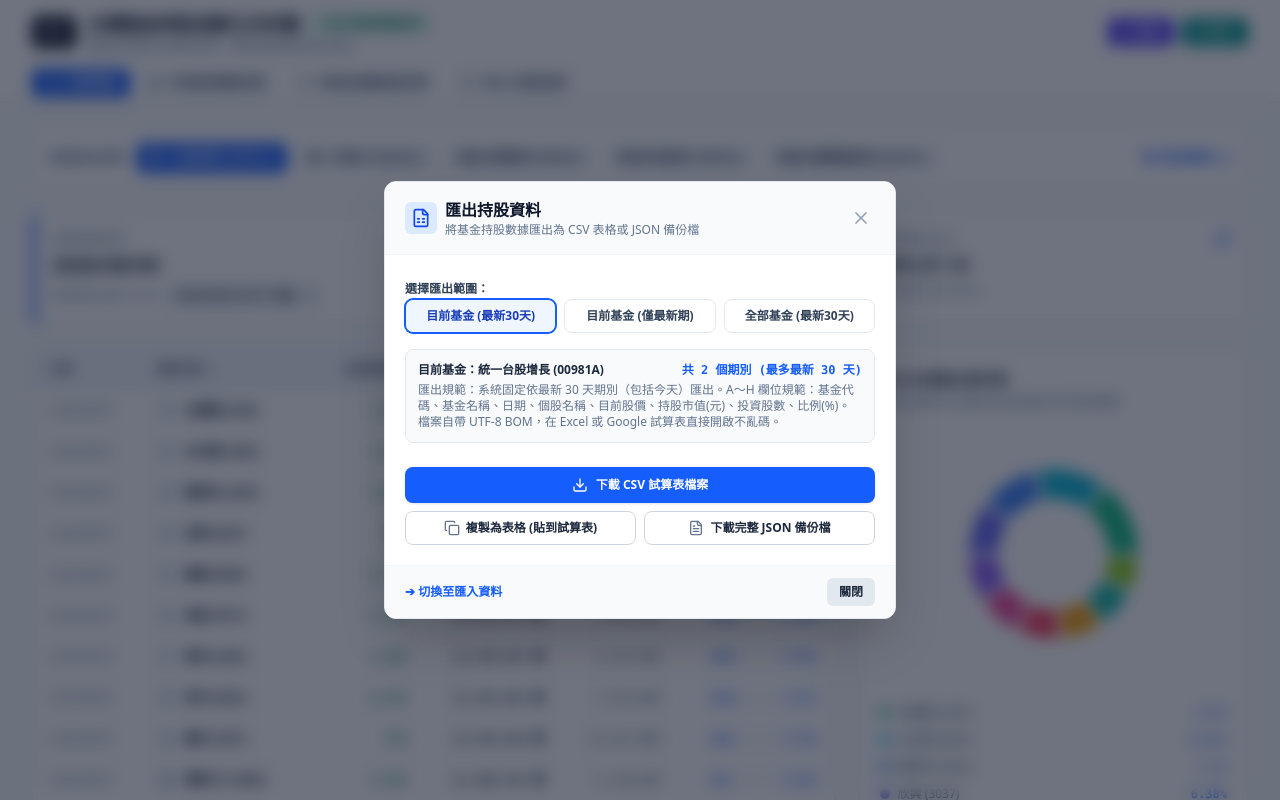
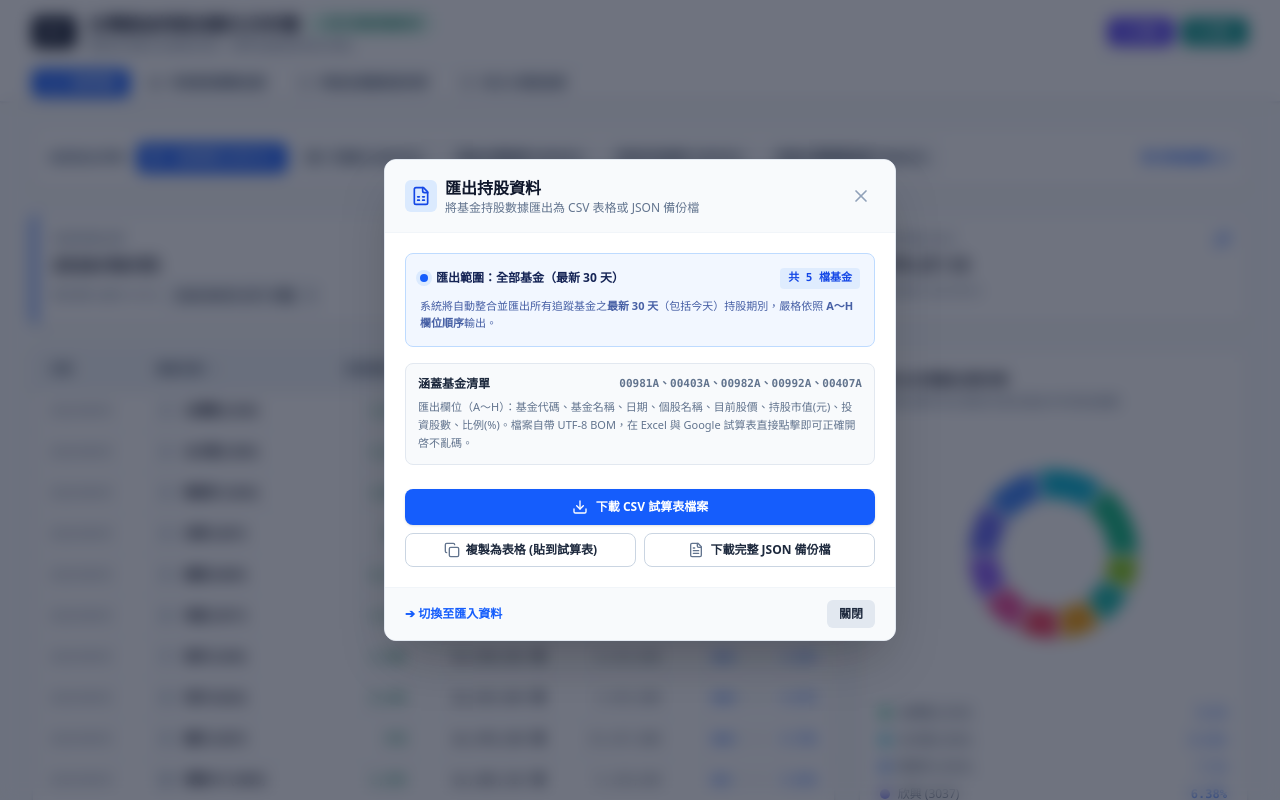
Before and after one commit to optionshow/ETF88, a React (Vite) app: page / in a window 1280 px wide. Both pictures are taken after a click on the button "匯出". Shown: the top 800 px of the page. Built offline with nearby package versions, Linux system fonts and the light colour scheme.

Commit message:
refactor: simplify export and import scopes to all funds
Removed redundant UI controls for selecting export/import scopes to enforce a consistent "all funds" approach. This streamlines the user workflow by removing unnecessary configuration steps.

```diff
--- a/src/components/ExportModal.tsx
+++ b/src/components/ExportModal.tsx
@@ -17,7 +17,6 @@ export const ExportModal: React.FC<ExportModalProps> = ({
   selectedFundId,
   onSwitchToImport,
 }) => {
-  const [exportScope, setExportScope] = useState<'current_all' | 'current_latest' | 'all_funds'>('current_all');
   const [copied, setCopied] = useState(false);
 
   if (!isOpen) return null;
@@ -33,16 +32,12 @@ export const ExportModal: React.FC<ExportModalProps> = ({
     const headers = ['基金代碼', '基金名稱', '日期', '個股名稱', '目前股價', '持股市值(元)', '投資股數', '比例(%)'];
     const rows: string[][] = [headers];
 
-    const fundsToExport = exportScope === 'all_funds' ? validFunds : (currentFund ? [currentFund] : []);
-
-    fundsToExport.forEach((fund) => {
+    // 匯出範圍：固定為全部基金（最新 30 天）
+    validFunds.forEach((fund) => {
       if (!fund) return;
       const cleanCode = String(fund.code || '').replace('.TW', '');
       const fundName = String(fund.name || '');
-      const snapshotsToExport =
-        exportScope === 'current_latest'
-          ? (fund.snapshots || []).slice(0, 1)
-          : (fund.snapshots || []).slice(0, 30);
+      const snapshotsToExport = (fund.snapshots || []).slice(0, 30);
 
       snapshotsToExport.forEach((snapshot) => {
         const dateStr = String(snapshot.date || snapshot.asOfDate || '').replace(/-/g, '/');
@@ -79,12 +74,8 @@ export const ExportModal: React.FC<ExportModalProps> = ({
     const url = URL.createObjectURL(blob);
     const link = document.createElement('a');
 
-    const fundCode = currentFund ? currentFund.code.replace('.TW', '') : 'ALL';
     const timestamp = new Date().toISOString().slice(0, 10).replace(/-/g, '');
-    const filename =
-      exportScope === 'all_funds'
-        ? `台灣主動基金最新30天持股總表_${timestamp}.csv`
-        : `${fundCode}_${currentFund.name}_最新30天持股明細_${timestamp}.csv`;
+    const filename = `台灣主動基金最新30天持股總表_${timestamp}.csv`;
 
     link.setAttribute('href', url);
     link.setAttribute('download', filename);
@@ -96,7 +87,7 @@ export const ExportModal: React.FC<ExportModalProps> = ({
 
   const handleDownloadJson = () => {
     // 確保 JSON 備份檔也限制在最新 30 天
-    const cleanFundsForExport = funds.map((f) => ({
+    const cleanFundsForExport = validFunds.map((f) => ({
       ...f,
       snapshots: (f.snapshots || []).slice(0, 30),
     }));
@@ -151,54 +142,32 @@ export const ExportModal: React.FC<ExportModalProps> = ({
 
         {/* Content */}
         <div className="p-5 space-y-4">
-          {/* Scope selection */}
-          <div className="space-y-1.5">
-            <label className="text-xs font-bold text-slate-700">選擇匯出範圍：</label>
-            <div className="grid grid-cols-3 gap-2">
-              <button
-                type="button"
-                onClick={() => setExportScope('current_all')}
-                className={`py-2 px-3 text-xs font-semibold rounded-lg border text-center transition-all ${
-                  exportScope === 'current_all'
-                    ? 'border-blue-600 bg-blue-50 text-blue-800 ring-1 ring-blue-600'
-                    : 'border-slate-200 bg-white text-slate-700 hover:bg-slate-50'
-                }`}
-              >
-                目前基金 (最新30天)
-              </button>
-              <button
-                type="button"
-                onClick={() => setExportScope('current_latest')}
-                className={`py-2 px-3 text-xs font-semibold rounded-lg border text-center transition-all ${
-                  exportScope === 'current_latest'
-                    ? 'border-blue-600 bg-blue-50 text-blue-800 ring-1 ring-blue-600'
-                    : 'border-slate-200 bg-white text-slate-700 hover:bg-slate-50'
-                }`}
-              >
-                目前基金 (僅最新期)
-              </button>
-              <button
-                type="button"
-                onClick={() => setExportScope('all_funds')}
-                className={`py-2 px-3 text-xs font-semibold rounded-lg border text-center transition-all ${
-                  exportScope === 'all_funds'
-                    ? 'border-blue-600 bg-blue-50 text-blue-800 ring-1 ring-blue-600'
-                    : 'border-slate-200 bg-white text-slate-700 hover:bg-slate-50'
-                }`}
-              >
-                全部基金 (最新30天)
-              </button>
+          {/* Fixed Scope Display */}
+          <div className="bg-blue-50/80 border border-blue-200 rounded-lg p-3.5 space-y-2">
+            <div className="flex items-center justify-between">
+              <div className="flex items-center space-x-2">
+                <span className="inline-flex items-center justify-center w-2 h-2 rounded-full bg-blue-600 ring-4 ring-blue-100"></span>
+                <span className="text-xs font-bold text-blue-950">匯出範圍：全部基金（最新 30 天）</span>
+              </div>
+              <span className="text-blue-700 font-mono font-semibold bg-blue-100/80 px-2 py-0.5 rounded text-[11px]">
+                共 {validFunds.length} 檔基金
+              </span>
             </div>
+            <p className="text-[11px] text-blue-900/80 leading-relaxed">
+              系統將自動整合並匯出所有追蹤基金之<strong>最新 30 天</strong>（包括今天）持股期別，嚴格依照 <strong>A～H 欄位順序</strong>輸出。
+            </p>
           </div>
 
-          {/* Current Selection summary */}
-          <div className="bg-slate-50 border border-slate-200 rounded-lg p-3 text-xs text-slate-600 space-y-1">
-            <div className="font-semibold text-slate-800 flex items-center justify-between">
-              <span>目前基金：{currentFund?.name || '未指定'} ({currentFund?.code ? currentFund.code.replace('.TW', '') : ''})</span>
-              <span className="text-blue-600 font-mono">共 {Math.min(currentFund?.snapshots?.length || 0, 30)} 個期別 (最多最新 30 天)</span>
+          {/* Export Content Details */}
+          <div className="bg-slate-50 border border-slate-200 rounded-lg p-3 text-xs text-slate-600 space-y-1.5">
+            <div className="font-semibold text-slate-800 flex items-center justify-between text-xs">
+              <span>涵蓋基金清單</span>
+              <span className="text-slate-500 font-mono text-[11px]">
+                {validFunds.map((f) => f.code.replace('.TW', '')).join('、')}
+              </span>
             </div>
-            <p className="text-slate-500">
-              匯出規範：系統固定依最新 30 天期別（包括今天）匯出。A～H 欄位規範：基金代碼、基金名稱、日期、個股名稱、目前股價、持股市值(元)、投資股數、比例(%)。檔案自帶 UTF-8 BOM，在 Excel 或 Google 試算表直接開啟不亂碼。
+            <p className="text-slate-500 text-[11px] leading-relaxed">
+              匯出欄位（A～H）：基金代碼、基金名稱、日期、個股名稱、目前股價、持股市值(元)、投資股數、比例(%)。檔案自帶 UTF-8 BOM，在 Excel 與 Google 試算表直接點擊即可正確開啓不亂碼。
             </p>
           </div>
 
--- a/src/components/ImportModal.tsx
+++ b/src/components/ImportModal.tsx
@@ -664,29 +664,16 @@ export const ImportModal: React.FC<ImportModalProps> = ({
             </div>
           </div>
 
-          {/* Default Target Fund Selector (used when row doesn't specify fund) */}
-          {!isJsonBackup && targetList.length <= 1 && (
-            <div className="space-y-1">
-              <label className="font-bold text-slate-700">預設匯入目標基金 (若貼上內容未包含基金代碼/名稱時使用)：</label>
-              <select
-                value={targetFundId}
-                onChange={(e) => setTargetFundId(e.target.value)}
-                className="w-full bg-slate-50 border border-slate-300 rounded-lg px-3 py-2 text-xs font-semibold text-slate-800 focus:outline-none focus:ring-2 focus:ring-blue-500"
-              >
-                {validFunds.map((f, idx) => {
-                  const fId = String(f.id || idx);
-                  const fCode = String(f.code || '').replace('.TW', '');
-                  const fName = String(f.name || '未命名基金');
-                  const snapCount = Array.isArray(f.snapshots) ? f.snapshots.length : 0;
-                  return (
-                    <option key={fId} value={fId}>
-                      {fName} {fCode ? `(${fCode})` : ''} - 目前有 {snapCount} 期
-                    </option>
-                  );
-                })}
-              </select>
+          {/* Default Scope Indicator: 全部基金 */}
+          <div className="bg-slate-50 border border-slate-200 rounded-lg p-3 text-xs flex items-center justify-between">
+            <div className="flex items-center space-x-2">
+              <span className="inline-flex items-center justify-center w-2 h-2 rounded-full bg-blue-600 ring-4 ring-blue-100"></span>
+              <span className="font-bold text-slate-800">匯入預設範圍：全部基金 ({validFunds.length} 檔)</span>
             </div>
-          )}
+            <span className="text-slate-500 font-mono text-[11px]">
+              依 A 欄 (代碼) 或 B 欄 (名稱) 自動各別匯入各基金
+            </span>
+          </div>
 
           {/* File upload button */}
           <div className="space-y-1">
@@ -718,19 +705,25 @@ export const ImportModal: React.FC<ImportModalProps> = ({
                 <button
                   type="button"
                   onClick={handleLoadAtoHSample}
-                  className="text-blue-700 hover:text-blue-900 bg-blue-50 hover:bg-blue-100 border border-blue-200 px-2 py-0.5 rounded text-[11px] font-semibold cursor-pointer transition-colors"
-                  title="帶入包含多檔基金的 A~H 範本"
+                  className="text-blue-700 hover:text-blue-900 bg-blue-50 hover:bg-blue-100 border border-blue-200 px-2.5 py-1 rounded text-[11px] font-bold cursor-pointer transition-colors"
+                  title="帶入包含全部基金的 A~H 格式範本"
                 >
-                  帶入 A～H 範本 (跨基金)
+                  帶入 A～H 範本 (全部基金)
                 </button>
-                <button
-                  type="button"
-                  onClick={handleLoadCurrentFundSample}
-                  className="text-slate-700 hover:text-slate-900 bg-slate-100 hover:bg-slate-200 border border-slate-200 px-2 py-0.5 rounded text-[11px] font-semibold cursor-pointer transition-colors"
-                  title="帶入目前選定基金範本"
-                >
-                  帶入單檔範本
-                </button>
+                {inputText && (
+                  <button
+                    type="button"
+                    onClick={() => {
+                      setInputText('');
+                      setIsJsonBackup(false);
+                      setParsedJsonFunds(null);
+                      setUploadedFileName('');
+                    }}
+                    className="text-slate-600 hover:text-slate-900 bg-slate-100 hover:bg-slate-200 border border-slate-200 px-2 py-1 rounded text-[11px] font-semibold cursor-pointer transition-colors"
+                  >
+                    清空
+                  </button>
+                )}
               </div>
             </div>
             <textarea
```
